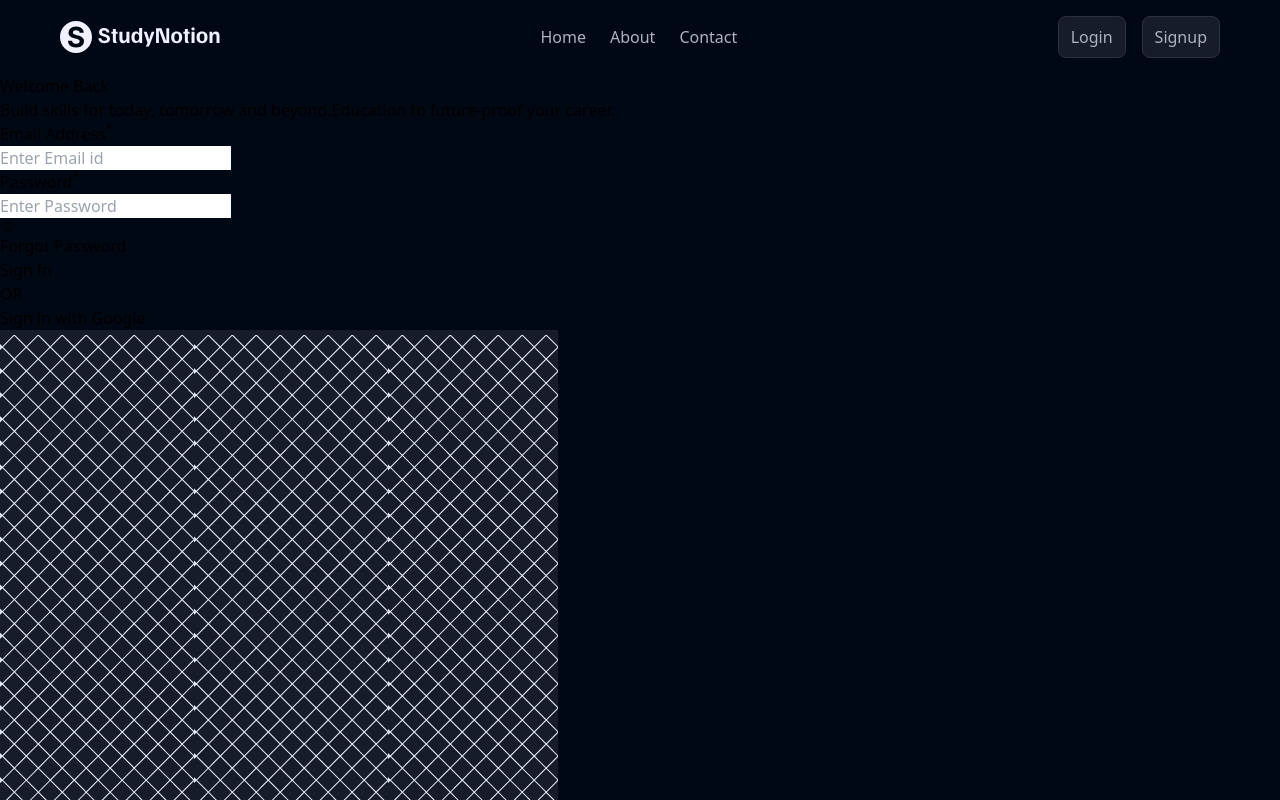
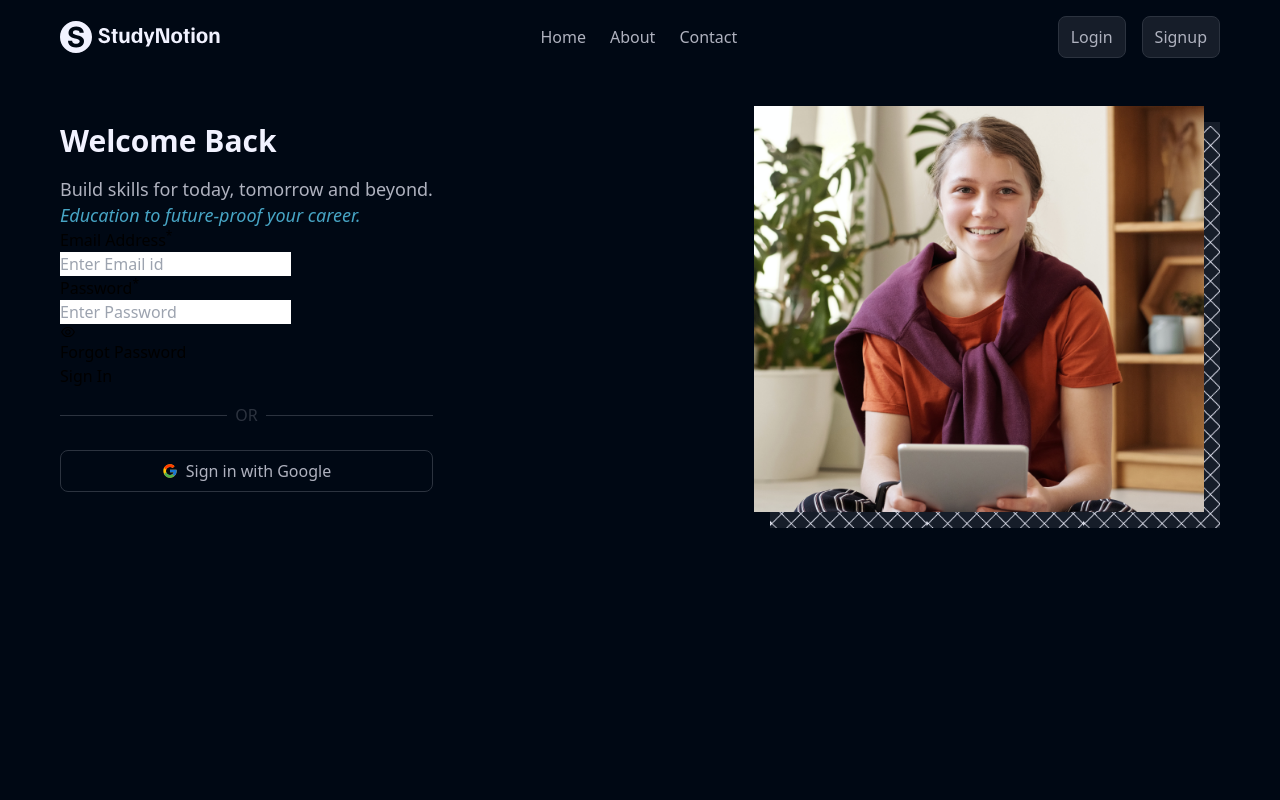
Before and after one commit to vaidehijadhav/react_LoginLogout, a React (Create React App) app: page /login in a window 1280 px wide. Built offline with nearby package versions, Linux system fonts and the light colour scheme; the HTML template or start-up script is replaced by a standard one.

Commit message:
add styling

```diff
--- a/src/components/Template.jsx
+++ b/src/components/Template.jsx
@@ -2,39 +2,51 @@
 import frameImage from '../assets/frame.png';
 import SignupForm from './SignupForm';
 import LoginForm from './LoginForm';
+import {FcGoogle} from 'react-icons/fc';
 
 const Template = ({title, desc1, desc2, image, formtype, setIsLoggedIn}) => {
     return (
-        <div>
+        <div className='flex w-11/12 max-w-[1160px] justify-between py-12 mx-auto gap-x-12 gap-y-0'>
+
             <div>
-                <h1>{title}</h1>
+                <h1 className='text-richblack-5 font-semibold text-[1.875rem] leading-[2.375rem] '>
+                    {title}
+                </h1>
 
-                <p>
-                    <span>{desc1}</span>
-                    <span>{desc2}</span>
+                <p className='text-[1.125rem] leading-[1.625rem] mt-4'>
+                    <span className='text-richblack-100'>{desc1}</span>
+                    <br/>
+                    <span className='text-blue-100 italic'>{desc2}</span>
                 </p>
 
                 {formtype === "signup" ?
                 (<SignupForm setIsLoggedIn={setIsLoggedIn} />):
                 (<LoginForm setIsLoggedIn={setIsLoggedIn} />)}
 
-                <div>
-                    <div></div>
-                    <p>OR</p>
-                    <div></div>
+                <div className='flex w-full items-center my-4 gap-x-2'>
+                    <div className='w-full h-[1px] bg-richblack-700'></div>
+                    <p className='text-richblack-700 font-medium leading-[1.375rem]'>
+                        OR
+                    </p>
+                    <div className='w-full h-[1px] bg-richblack-700' ></div>
                 </div>
 
-                <button>
-                    <p>Sign in with Google</p>
+                <button className='w-full flex justify-center items-center rounded-[8px] font-medium
+                text-richblack-100 border border-richblack-700 px-[12px] py-[8px] gap-x-2 mt-6'>
+                    <FcGoogle/>
+                    <p>
+                        Sign in with Google
+                    </p>
                 </button>
             </div>
 
-            <div>
+            <div className='relative w-11/12 max-w-[450px]'>
                 <img src={frameImage} alt='pattern'
                     width={558} height={504} loading='lazy'/>
 
                 <img src={image} alt='student'
-                    width={558} height={490} loading='lazy'/>
+                    width={558} height={490} loading='lazy'
+                    className='absolute -top-4 right-4'/>
             </div>
         </div>
     )
--- a/src/pages/Dashboard.js
+++ b/src/pages/Dashboard.js
@@ -2,8 +2,8 @@
 
 const Dashboard = ()=>{
     return(
-        <div className='flex justify-center items-center'>
-            Welcome to StudyNotion
+        <div className='flex justify-center items-center text-white text-3xl h-full'>
+            Welcome to StudyNotion!
         </div>
     )
 }
--- a/src/pages/Home.jsx
+++ b/src/pages/Home.jsx
@@ -2,7 +2,7 @@
 
 const Home = ()=>{
     return(
-        <div className='flex justify-center items-center'>
+        <div className='flex justify-center items-center text-white text-3xl h-full'>
             Home
         </div>
     )
```
